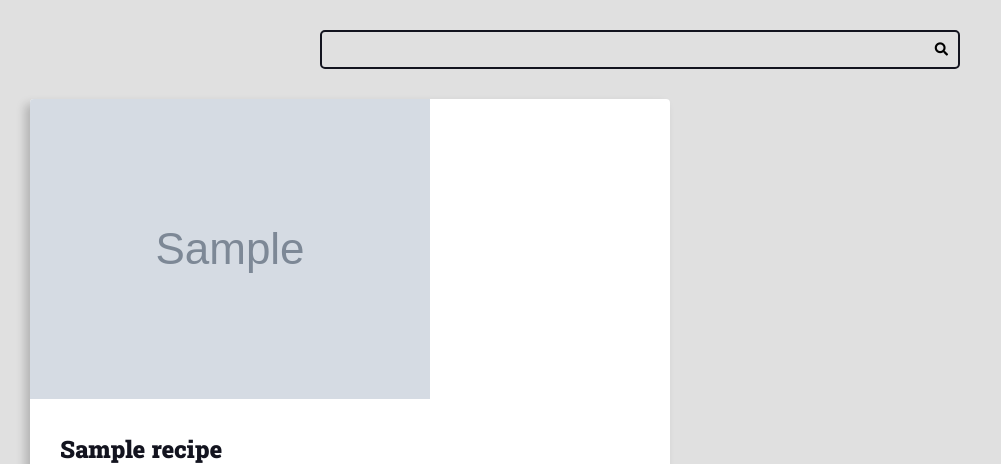
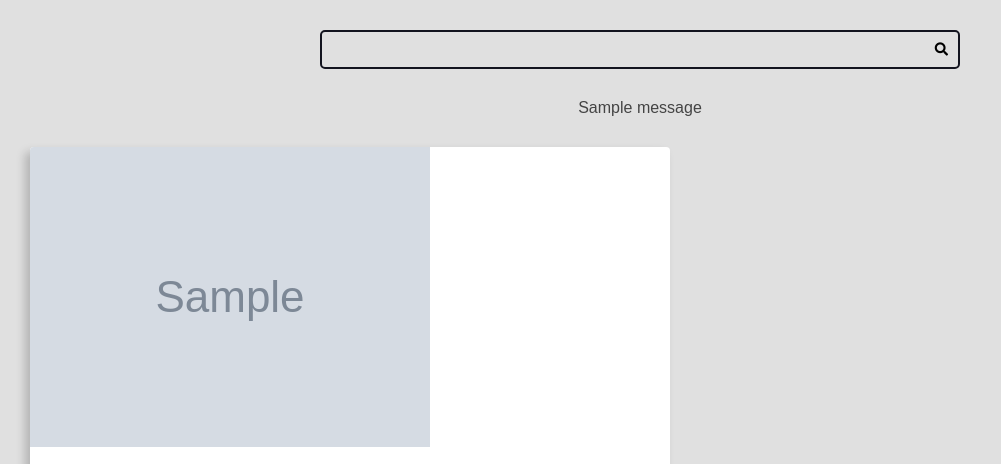
Before and after one commit to adalbertobengaly/PROJETO-DJANGO-RECIPES, a Django app: template recipes/templates/recipes/pages/home.html in a window 1280 px wide. Shown: the part 105-569 px from the top of the page, without its empty margins (0-1001 px from the left). Run offline with Django 4.2, Linux system fonts and the light colour scheme; the template is opened without the code that fills it: values that come from a table or form of the project are taken from there, others are empty; tables that the repository leaves empty hold one stand-in row (values such as "Sample post"); grey boxes marked "Sample" are stand-in pictures; one stand-in notice (Sample message) is shown.

Commit message:
Configurando as flash messages do Django

```diff
--- a/recipes/templates/recipes/pages/home.html
+++ b/recipes/templates/recipes/pages/home.html
@@ -1,6 +1,13 @@
 {% extends "global/base.html" %}
 {% block title %}Home | {% endblock title %}
 {% block content %}
+{% if messages %}
+    <div class="main-content center container">
+        {% for message in messages %}
+            {{ message }}
+        {% endfor %}
+    </div>
+{% endif %}
 <div class="main-content main-content-list container">
     {% for recipe in recipes %}
         {% include "recipes/partials/recipe.html" %}
--- a/recipes/views.py
+++ b/recipes/views.py
@@ -2,6 +2,7 @@ from django.shortcuts import render, get_list_or_404, get_object_or_404
 from django.http import Http404
 from django.db.models import Q
 from utils.pagination import make_pagination
+from django.contrib import messages
 
 from recipes.models import Recipe
 
@@ -18,6 +19,8 @@ def home(request):
 
     page_object, pagination_range = make_pagination(
         request, recipes, PER_PAGE)
+
+    messages.success(request, 'Tô ligado no que tu está pesquisando!')
 
     return render(request, 'recipes/pages/home.html', context={
         'recipes': page_object,
```
Also changed, not shown: project/settings.py (+10 -1 lines).
